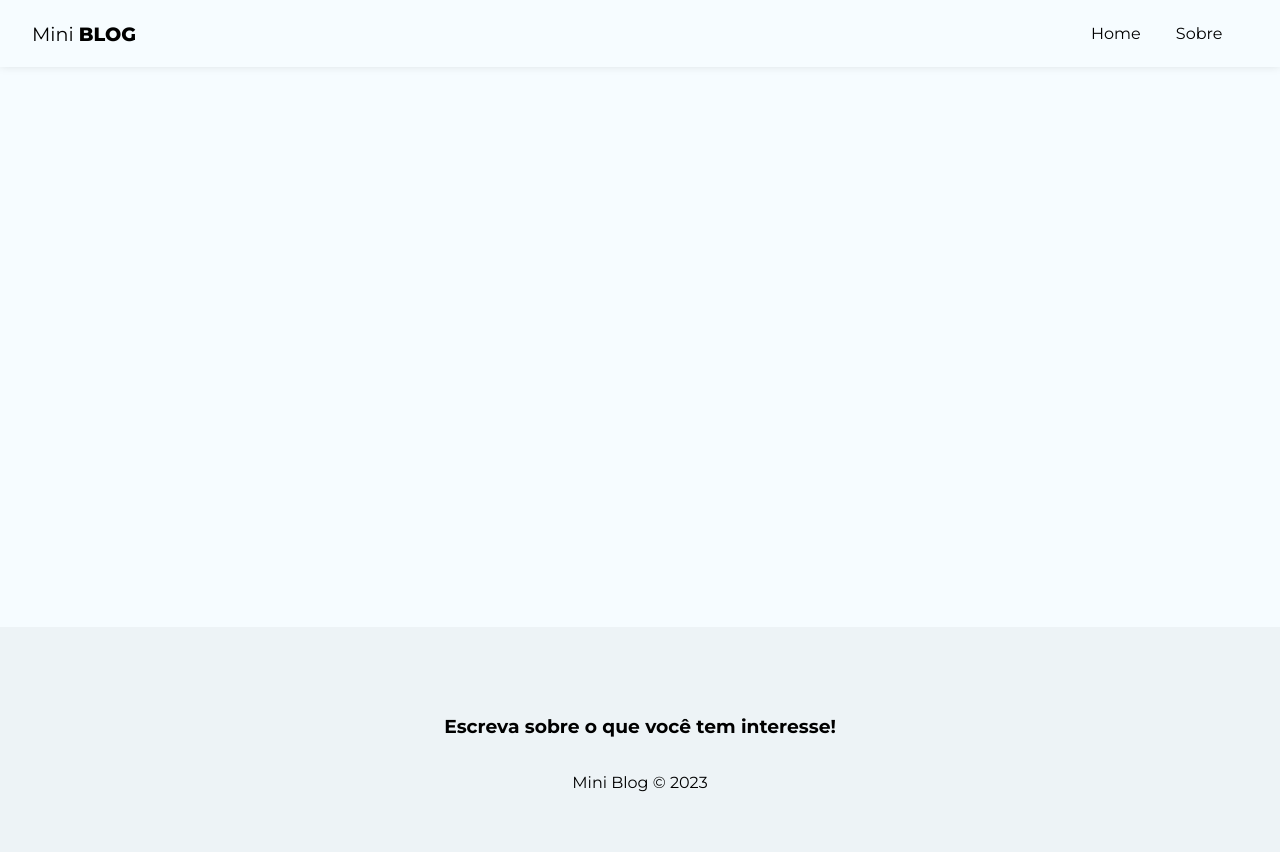
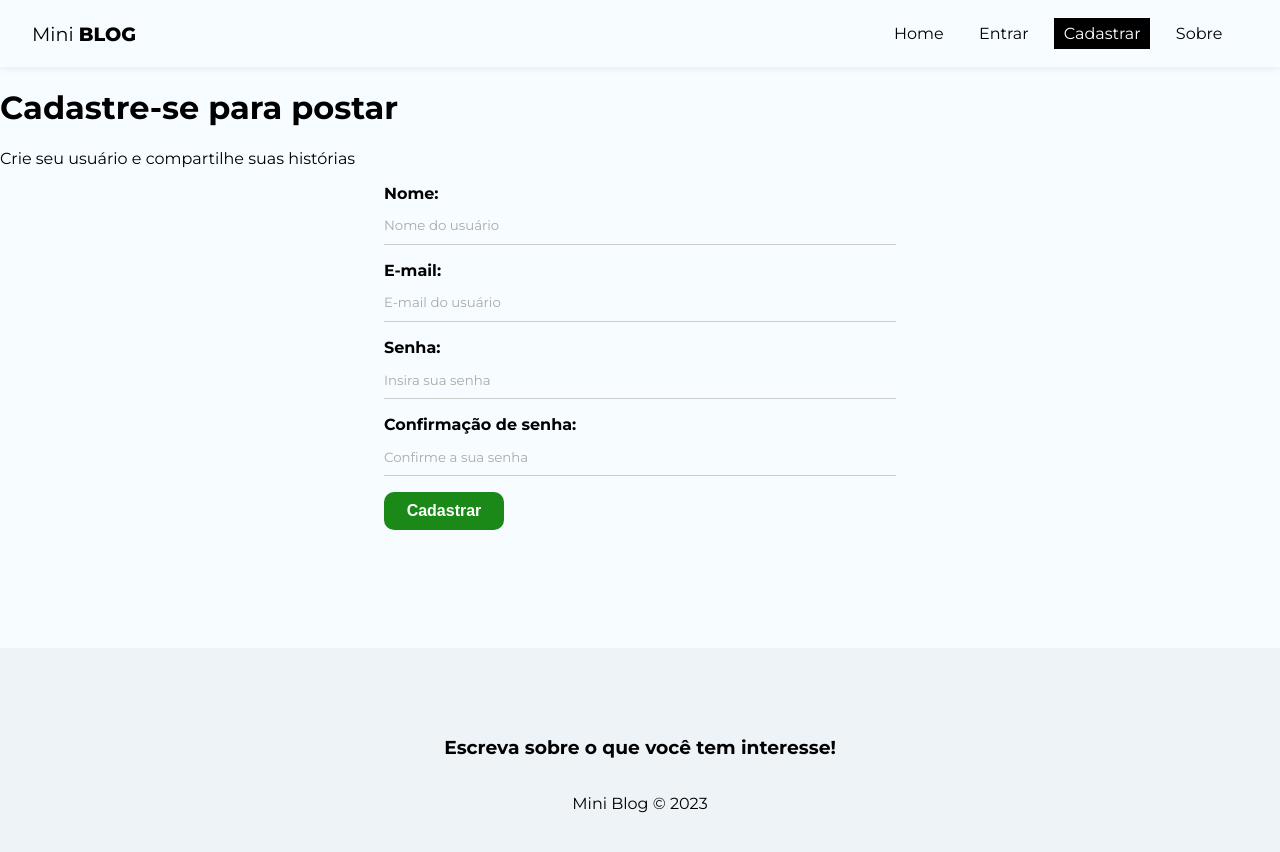
Before and after one commit to marcosfreiberger/miniblog, a React (Create React App) app: page /register in a window 1280 px wide. Shown: the top 852 px of the page. Built offline with nearby package versions, Linux system fonts and the light colour scheme.

Commit message:
Criando formulário de cadastro

```diff
--- a/src/App.js
+++ b/src/App.js
@@ -4,6 +4,8 @@
 import Navbar from './components/Navbar';
 import About from './pages/About/About';
 import Home from './pages/Home/Home';
+import Login from './pages/Login/Login';
+import Register from './pages/Register/Register';
 
 function App() {
   return (
@@ -14,6 +16,8 @@
           <Routes>
             <Route path='/' element={<Home />} />
             <Route path='/about' element={<About />} />
+            <Route path='/login' element={<Login />} />
+            <Route path='/register' element={<Register />} />
           </Routes>
         </div>
         <Footer />
--- a/src/components/Navbar.js
+++ b/src/components/Navbar.js
@@ -13,6 +13,12 @@
                     <NavLink to='/' className={({ isActive }) => (isActive ? styles.active : '')}>Home</NavLink>
                 </li>
                 <li>
+                    <NavLink to='/login' className={({ isActive }) => (isActive ? styles.active : '')}>Entrar</NavLink>
+                </li>
+                <li>
+                    <NavLink to='/register' className={({ isActive }) => (isActive ? styles.active : '')}>Cadastrar</NavLink>
+                </li>
+                <li>
                     <NavLink to='/about' className={({ isActive }) => (isActive ? styles.active : '')}>Sobre</NavLink>
                 </li>
             </ul>
--- /dev/null
+++ b/src/pages/Login/Login.js
@@ -0,0 +1,12 @@
+import React from 'react'
+import styles from './Login.module.css'
+
+const Login = () => {
+    return (
+        <div>
+            <h2>Login</h2>
+        </div>
+    )
+}
+
+export default Login
--- /dev/null
+++ b/src/pages/Register/Register.js
@@ -0,0 +1,31 @@
+import React from 'react'
+
+const Register = () => {
+    return (
+        <div>
+            <h1>Cadastre-se para postar</h1>
+            <p>Crie seu usuário e compartilhe suas histórias</p>
+            <form>
+                <label>
+                    <span>Nome:</span>
+                    <input type="text" name='displayname' required placeholder='Nome do usuário' />
+                </label>
+                <label>
+                    <span>E-mail:</span>
+                    <input type="email" name='email' required placeholder='E-mail do usuário' />
+                </label>
+                <label>
+                    <span>Senha:</span>
+                    <input type="password" name='password' required placeholder='Insira sua senha' />
+                </label>
+                <label>
+                    <span>Confirmação de senha:</span>
+                    <input type="password" name='confirmPassword' required placeholder='Confirme a sua senha' />
+                </label>
+                <button className='btn'>Cadastrar</button>
+            </form>
+        </div>
+    )
+}
+
+export default Register
```
Also changed, not shown: src/pages/Register/Register.modulke.css (added, +7 -0 lines), src/pages/Login/Login.module.css (added).
